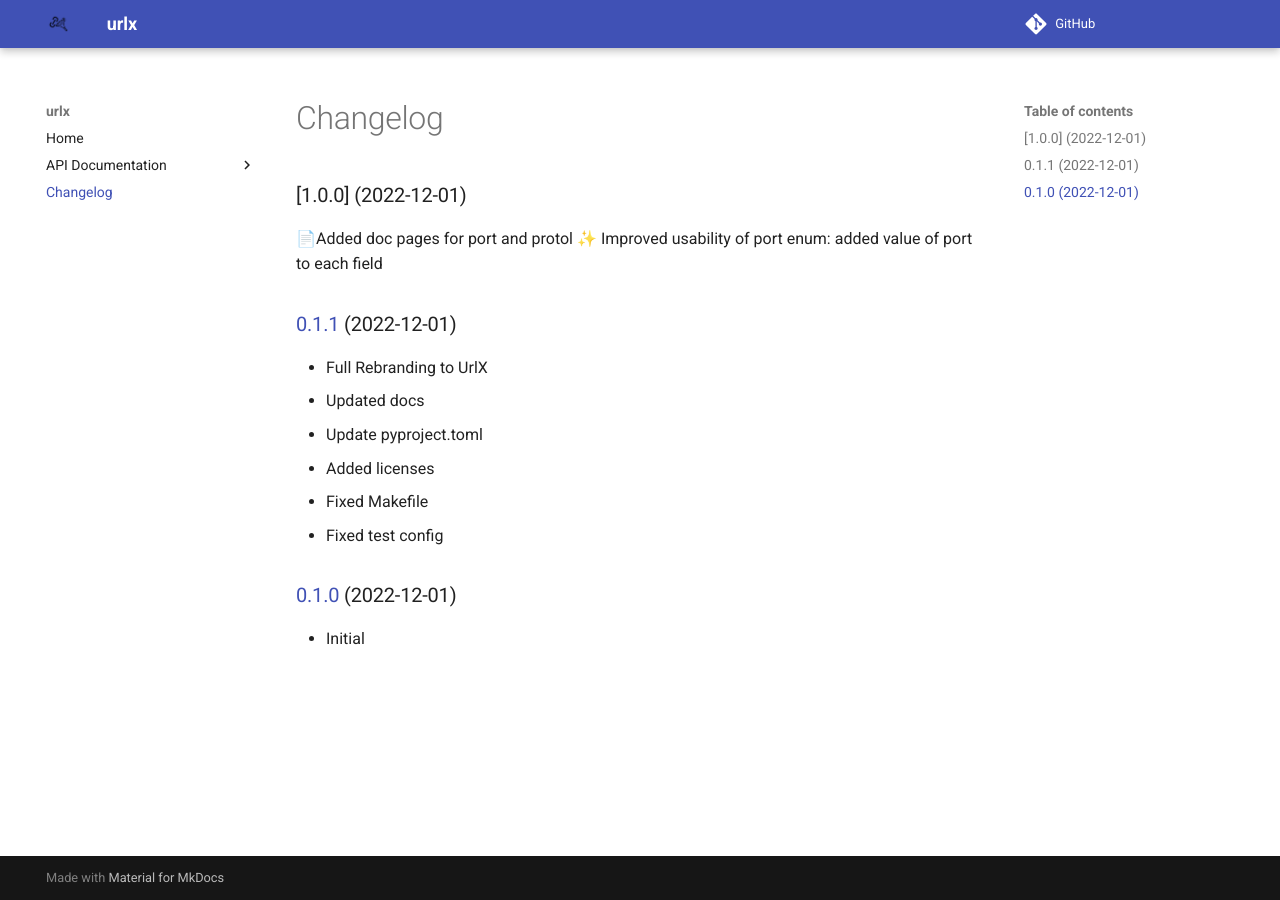
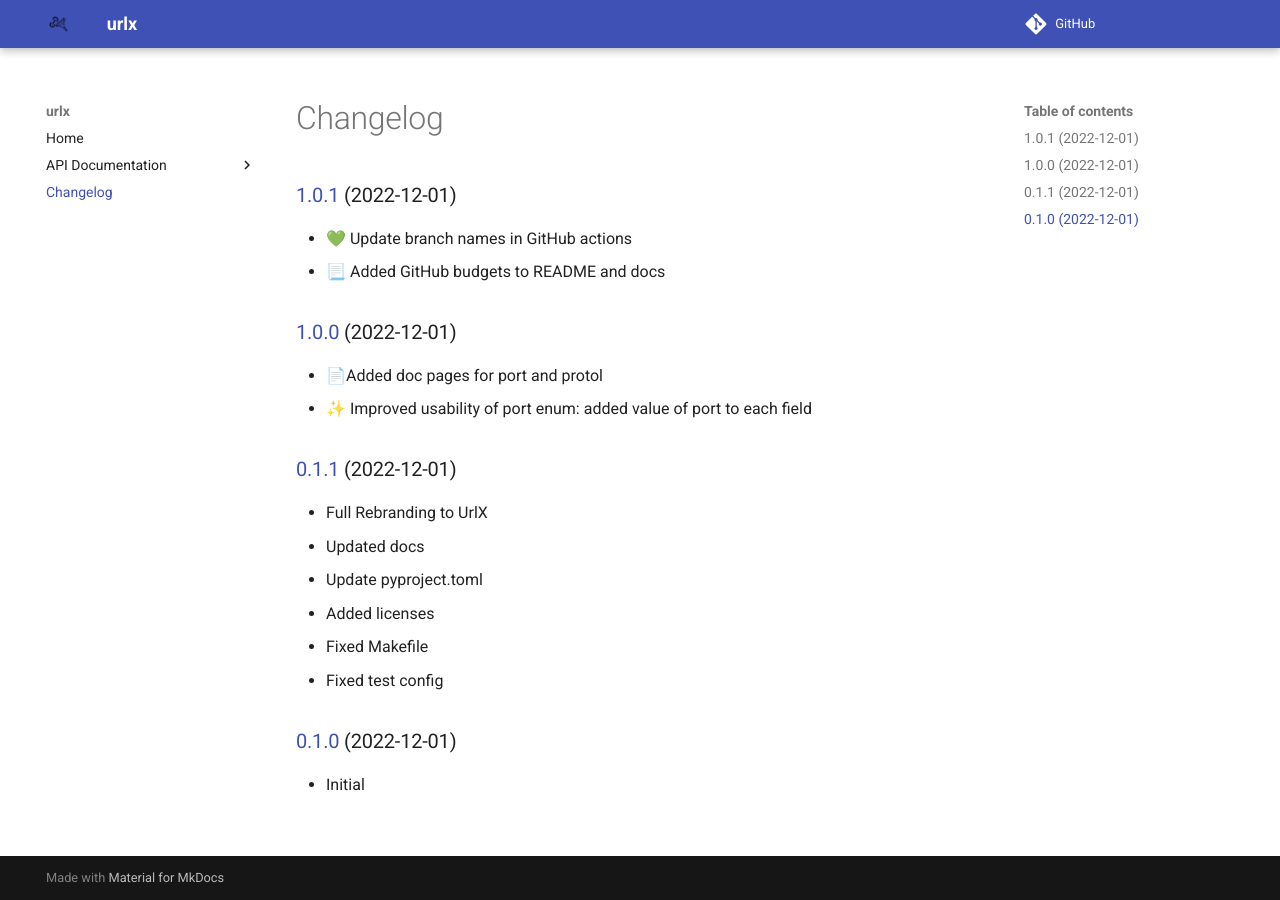
Before and after one commit to VolodymyrBor/urlx, an MkDocs documentation site: the page built from docs/changelog.md, in a window 1280 px wide. Built offline with MkDocs 1.6.1 and Material for MkDocs 9.7.7, drawn with Linux system fonts in a browser that asks for light colours; comment, search, counter and statistics services are not loaded.

Commit message:
🏷️Prepared release, updated changelog.md

```diff
--- a/docs/changelog.md
+++ b/docs/changelog.md
@@ -1,6 +1,10 @@
+### [1.0.1] (2022-12-01)
+* 💚 Update branch names in GitHub actions
+* 📃 Added GitHub budgets to README and docs
+
 ### [1.0.0] (2022-12-01)
- 📄Added doc pages for port and protol
- ✨ Improved usability of port enum: added value of port to each field
+* 📄Added doc pages for port and protol
+* ✨ Improved usability of port enum: added value of port to each field
 
 ### [0.1.1] (2022-12-01)
  * Full Rebranding to UrlX
@@ -17,4 +21,5 @@
 
 [0.1.0]: https://github.com/VolodymyrBor/cleanurl/pull/1
 [0.1.1]: https://github.com/VolodymyrBor/cleanurl/pull/3
-[0.1.1]: https://github.com/VolodymyrBor/cleanurl/pull/5
+[1.0.0]: https://github.com/VolodymyrBor/cleanurl/pull/5
+[1.0.1]: https://github.com/VolodymyrBor/cleanurl/pull/7
--- a/pyproject.toml
+++ b/pyproject.toml
@@ -1,6 +1,6 @@
 [tool.poetry]
 name = "urlx"
-version = "1.0.0"
+version = "1.0.1"
 description = "The purpose of this package is to standardize URL declaration in the codebase"
 authors = ["volodymyrb <volodymyr.borysiuk0@gmail.com>"]
 readme = "README.md"
```
